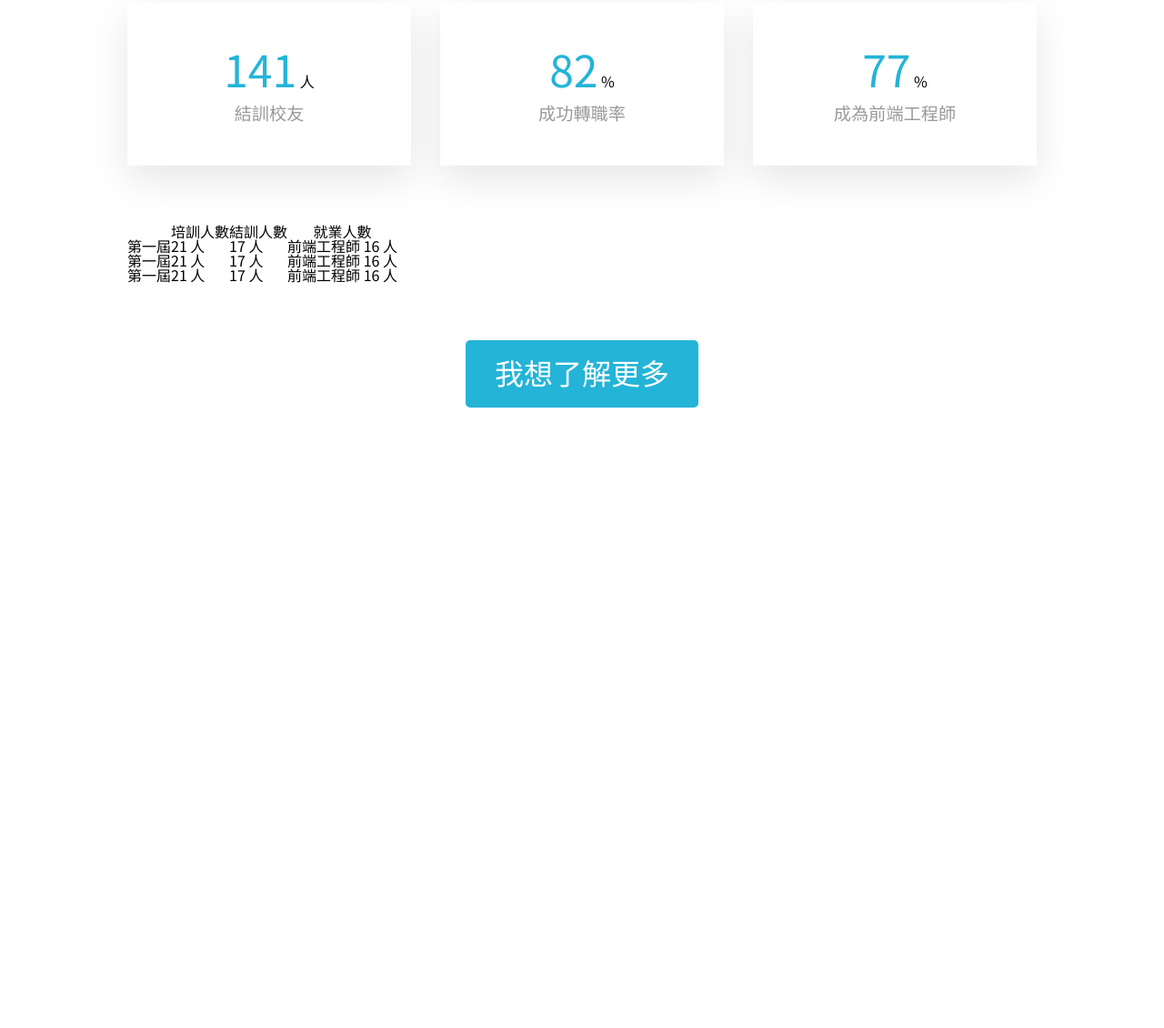
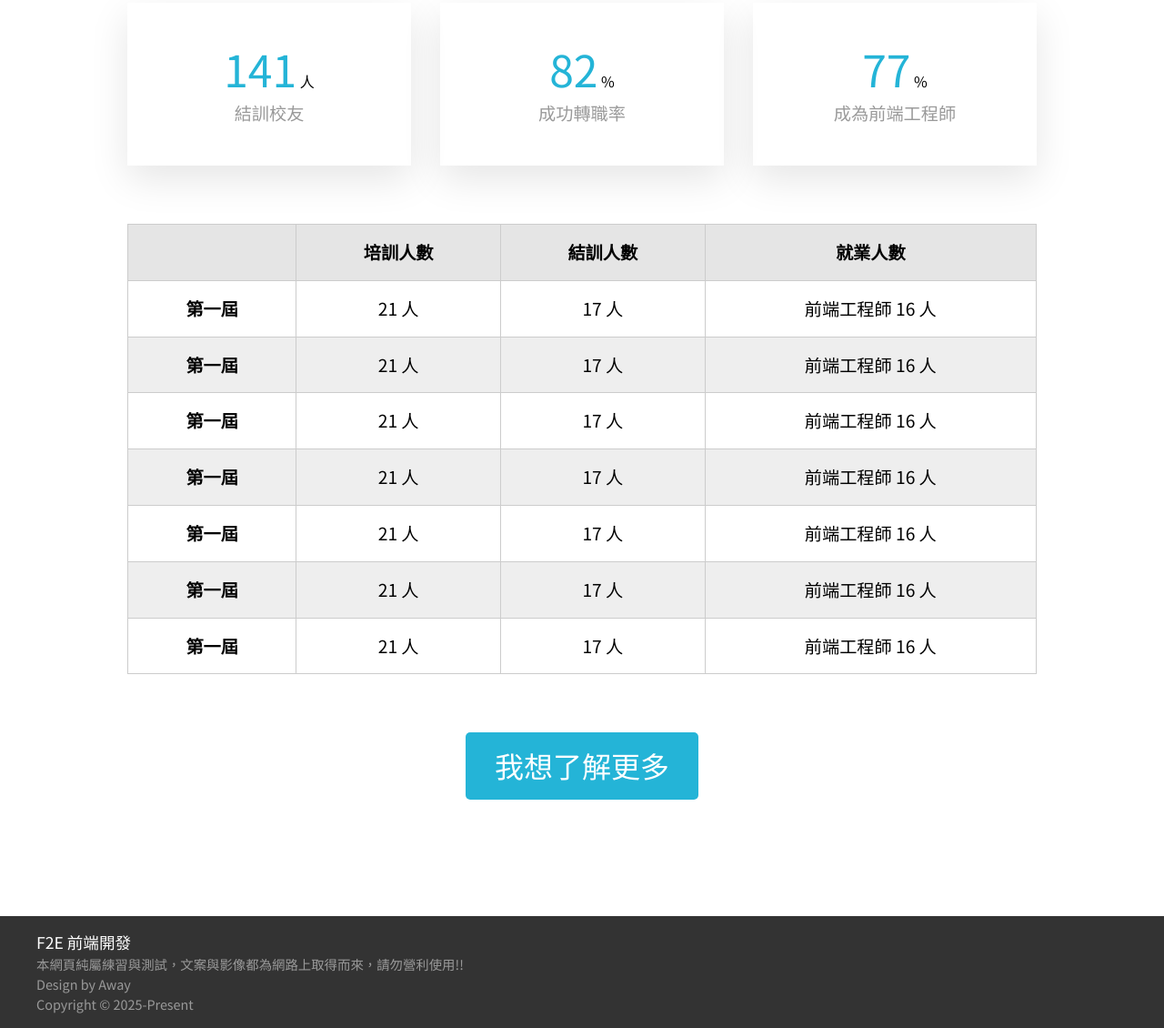
Before and after one commit to AwayH/f2e, a plain HTML site: page index.html in a window 1280 px wide. Shown: the part 5159-6289 px from the top of the page at 91% size. Before the commit the page ends 5735 px from the top, so only its background shows below. Drawn offline with nearby package versions, Linux system fonts and the light colour scheme.

Commit message:
桌機版完成

```diff
--- a/index.html
+++ b/index.html
@@ -31,7 +31,7 @@
   <header class="header header-fixed">
 
     <div class="header-head">
-      <a href="javascript:;">
+      <a href="#">
         <img
           class="header-img header-img-logo"
           src="./images/header-logo.png"
@@ -46,13 +46,13 @@
       <nav class="nav">
         <ul class="nav-ul">
           <li class="nav-li">
-            <a class="nav-link" href="javascript:;">挑戰自我</a>
+            <a class="nav-link" href="#Info">挑戰自我</a>
           </li>
           <li class="nav-li">
-            <a class="nav-link" href="javascript:;">課程說明</a>
+            <a class="nav-link" href="#Subject">課程說明</a>
           </li>
           <li class="nav-li">
-            <a class="nav-link" href="javascript:;">培訓成果</a>
+            <a class="nav-link" href="#Result">培訓成果</a>
           </li>
         </ul>
         <div class="nav-btnWrap">
@@ -80,14 +80,26 @@
       <p class="banner-description">學會，百萬年薪不是夢</p>
     </div>
     <div class="banner-body">
-      <img class="banner-img ani-fade" src="./images/banner/banner-1-desktop.jpg" width="750" height="422" alt="">
-      <img class="banner-img ani-fade ani-delay-5" src="./images/banner/banner-2-desktop.jpg" width="1024" height="565" alt="">
-      <img class="banner-img ani-fade ani-delay-10" src="./images/banner/banner-3-desktop.jpg" width="1500" height="855" alt="">
-      <img class="banner-img ani-fade ani-delay-15" src="./images/banner/banner-4-desktop.jpg" width="1800" height="1200" alt="">
+      <picture>
+        <source media="(max-width: 768px)" srcset="./images/banner/banner-1-mobile.jpg">
+        <img class="banner-img ani-fade" src="./images/banner/banner-1-desktop.jpg" width="750" height="422" alt="">
+      </picture>
+      <picture>
+        <source media="(max-width: 768px)" srcset="./images/banner/banner-2-mobile.jpg">
+        <img class="banner-img ani-fade ani-delay-5" src="./images/banner/banner-2-desktop.jpg" width="1024" height="565" alt="">
+      </picture>
+      <picture>
+        <source media="(max-width: 768px)" srcset="./images/banner/banner-3-mobile.jpg">
+        <img class="banner-img ani-fade ani-delay-10" src="./images/banner/banner-3-desktop.jpg" width="1500" height="855" alt="">
+      </picture>
+      <picture>
+        <source media="(max-width: 768px)" srcset="./images/banner/banner-4-mobile.jpg">
+        <img class="banner-img ani-fade ani-delay-15" src="./images/banner/banner-4-desktop.jpg" width="1800" height="1200" alt="">
+      </picture>
     </div>
   </section>
 
-  <section class="section section-info">
+  <section class="section section-info" id="Info">
     <div class="section-container h-container-m h-mx-auto h-row">
       <header class="section-head">
         <h2 class="section-title">轉職？成為前端工程師？挑戰自我？<br>三個願望一次滿足！</h2>
@@ -105,7 +117,7 @@
     </div>
   </section>
 
-  <section class="section section-subject h-gradient-stripe">
+  <section class="section section-subject h-gradient-stripe" id="Subject">
     <div class="section-container h-container-m h-mx-auto h-row">
 
       <header class="section-head">
@@ -318,7 +330,7 @@
     </div>
   </section>
 
-  <section class="section section-result">
+  <section class="section section-result" id="Result">
     <div class="section-container h-container-s h-mx-auto h-row">
 
       <header class="section-head">
@@ -359,7 +371,7 @@
 
         <div class="section-item">
           <div class="tableWrap">
-            <table>
+            <table class="table table-border table-stripe table-hover table-nowrap table-size-m">
               <thead>
                 <tr>
                   <th>&nbsp;</th>
@@ -370,22 +382,46 @@
               </thead>
               <tbody>
                 <tr>
-                  <td>第一屆</td>
-                  <td>21 人</td>
-                  <td>17 人</td>
-                  <td>前端工程師 16 人</td>
+                  <th>第一屆</th>
+                  <td class="h-text-center">21 人</td>
+                  <td class="h-text-center">17 人</td>
+                  <td class="h-text-center">前端工程師 16 人</td>
                 </tr>
                 <tr>
-                  <td>第一屆</td>
-                  <td>21 人</td>
-                  <td>17 人</td>
-                  <td>前端工程師 16 人</td>
+                  <th>第一屆</th>
+                  <td class="h-text-center">21 人</td>
+                  <td class="h-text-center">17 人</td>
+                  <td class="h-text-center">前端工程師 16 人</td>
                 </tr>
                 <tr>
-                  <td>第一屆</td>
-                  <td>21 人</td>
-                  <td>17 人</td>
-                  <td>前端工程師 16 人</td>
+                  <th>第一屆</th>
+                  <td class="h-text-center">21 人</td>
+                  <td class="h-text-center">17 人</td>
+                  <td class="h-text-center">前端工程師 16 人</td>
+                </tr>
+                <tr>
+                  <th>第一屆</th>
+                  <td class="h-text-center">21 人</td>
+                  <td class="h-text-center">17 人</td>
+                  <td class="h-text-center">前端工程師 16 人</td>
+                </tr>
+                <tr>
+                  <th>第一屆</th>
+                  <td class="h-text-center">21 人</td>
+                  <td class="h-text-center">17 人</td>
+                  <td class="h-text-center">前端工程師 16 人</td>
+                </tr>
+                <tr>
+                  <th>第一屆</th>
+                  <td class="h-text-center">21 人</td>
+                  <td class="h-text-center">17 人</td>
+                  <td class="h-text-center">前端工程師 16 人</td>
+                </tr>
+                <tr>
+                  <th>第一屆</th>
+                  <td class="h-text-center">21 人</td>
+                  <td class="h-text-center">17 人</td>
+                  <td class="h-text-center">前端工程師 16 人</td>
                 </tr>
               </tbody>
             </table>
@@ -403,6 +439,35 @@
     </div>
   </section>
 
+  <footer class="footer">
+    <div class="footer-container h-container-m h-mx-auto h-row">
+      <div class="footer-head">
+        <h4 class="footer-title">F2E 前端開發</h4>
+        <p class="footer-description">本網頁純屬練習與測試，文案與影像都為網路上取得而來，請勿營利使用!!</p>
+        <p class="footer-description">Design by Away</p>
+        <p class="footer-description">Copyright &copy; 2025-Present</p>
+      </div>
+      <aside class="aside">
+        <div class="aside-head">
+          <a class="social social-ig" href="javascript:;">
+            <i class="fa-brands fa-3x fa-fw fa-instagram"></i>
+          </a>
+          <a class="social social-fb" href="javascript:;">
+            <i class="fa-brands fa-3x fa-fw fa-facebook-f"></i>
+          </a>
+          <a class="social social-x" href="javascript:;">
+            <i class="fa-brands fa-3x fa-fw fa-x-twitter"></i>
+          </a>
+        </div>
+        <div class="aside-body">
+          <a class="social social-up" href="#">
+            <i class="fa-solid fa-3x fa-fw fa-circle-chevron-up"></i>
+          </a>
+        </div>
+      </aside>
+    </div>
+  </footer>
+
 
 
 </body>
--- a/style/index.css
+++ b/style/index.css
@@ -5,6 +5,9 @@
 :root {
   --primary-color: #24b4d7;
   --opacity-color: rgba(255, 255, 255, .3);
+  --width-m: 1200px;
+  --width-s: 1000px;
+
 }
 
 /* animation -------------------- */
@@ -70,11 +73,11 @@
 /* helper ------------------ */
 
 .h-container-m {
-  max-width: 1200px;
+  max-width: var(--width-m);
 }
 
 .h-container-s {
-  max-width: 1000px;
+  max-width: var(--width-s);
 }
 
 .h-mx-auto {
@@ -107,7 +110,19 @@
   background-size: 7px 7px;
 }
 
+.h-text-center {
+  text-align: center;
+}
+
+.h-text-right {
+  text-align: right;
+}
+
 /* reset -------------------- */
+
+html {
+  scroll-behavior: smooth;
+}
 
 body {
   font-family: "Noto Sans TC", serif;
@@ -421,3 +436,123 @@ img {
   font-size: 1.2rem;
   color: rgba(0, 0, 0, .4);
 }
+
+/* table ----------------------- */
+
+.tableWrap {
+  overflow: auto;
+}
+
+.table {
+  background-color: #fff;
+  width: 100%;
+}
+
+.table thead {
+  background-color: rgba(0, 0, 0, .1);
+}
+
+.table th,
+.table td {
+  padding: 1rem;
+  line-height: 1.5;
+}
+
+.table th {
+  font-weight: 600;
+}
+
+/* .table td:first-child {
+  font-weight: 600;
+} */
+
+.table-border th,
+.table-border td {
+  border: solid 1px #ccc;
+}
+
+.table-stripe tbody tr:nth-child(even) {
+  background-color: #eee;
+}
+
+.table-hover tbody tr {
+  transition-duration: .3s;
+}
+
+.table-hover tbody tr:hover {
+  background-color: #d9f7ff;
+}
+
+.table-nowrap th,
+.table-nowrap td {
+  white-space: nowrap;
+}
+
+.table-size-m th,
+.table-size-m td {
+  font-size: 1.2rem;
+}
+
+/* footer -------------------------- */
+
+.footer {
+  background-color: #333;
+  padding-top: 1rem;
+  padding-bottom: 1rem;
+}
+
+.footer-title {
+  font-size: 1.1rem;
+  color: #fff;
+  line-height: 1.5;
+}
+
+.footer-description {
+  color: rgba(255, 255, 255, .5);
+  font-size: .9rem;
+  line-height: 1.5;
+}
+
+/* aside ---------------------- */
+
+.aside {
+  position: fixed;
+  bottom: 300px;
+  /* right: 100px; */
+  margin-left: calc( var(--width-m) + 20px);
+}
+
+/* social ------------------ */
+
+.social {
+  display: block;
+  padding: 1rem .7rem;
+  color: #fff;
+  /* background-color: yellowgreen; */
+}
+
+.social-ig {
+  background-image: linear-gradient(45deg, yellow, red, #b523b0);
+}
+
+.social-fb {
+  background-color: #0864f7;
+}
+
+.social-x {
+  background-color: #000;
+}
+
+.social-up {
+  color: rgba(0, 0, 0, .3);
+}
+
+@media screen and (max-width: 768px) {
+  .header-body {
+    display: none;
+  }
+
+  .header-foot {
+    display: block;
+  }
+}
```
